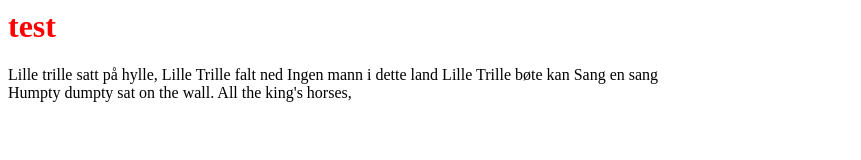
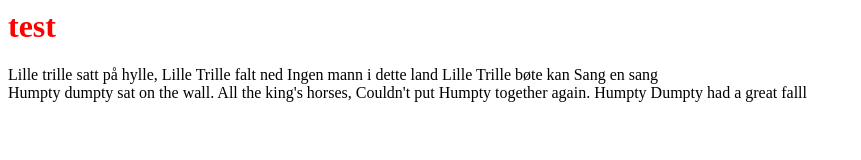
Before and after one commit to Ciber-Norge/git-workshop-2018, a plain HTML site: page lilletrille.html in a window 1280 px wide. Shown: the whole page, without its empty margins (0-861 px from the left). Drawn offline with Linux system fonts and the light colour scheme.

Commit message:
Siste linje lagt til

```diff
--- a/lilletrille.html
+++ b/lilletrille.html
@@ -14,6 +14,8 @@ Sang en sang
 <div>
     Humpty dumpty sat on the wall.
     All the king's horses,
+    Couldn't put Humpty together again.
+Humpty Dumpty had a great falll
 </div>
 </body>
 </html>
```
